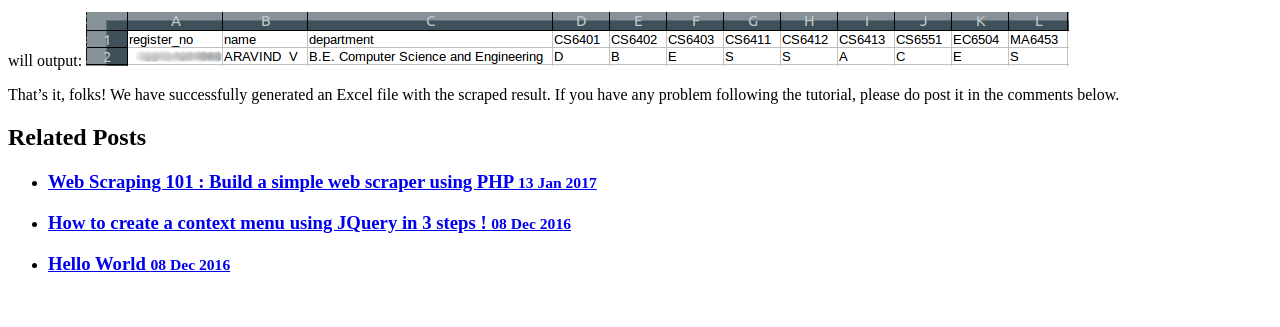
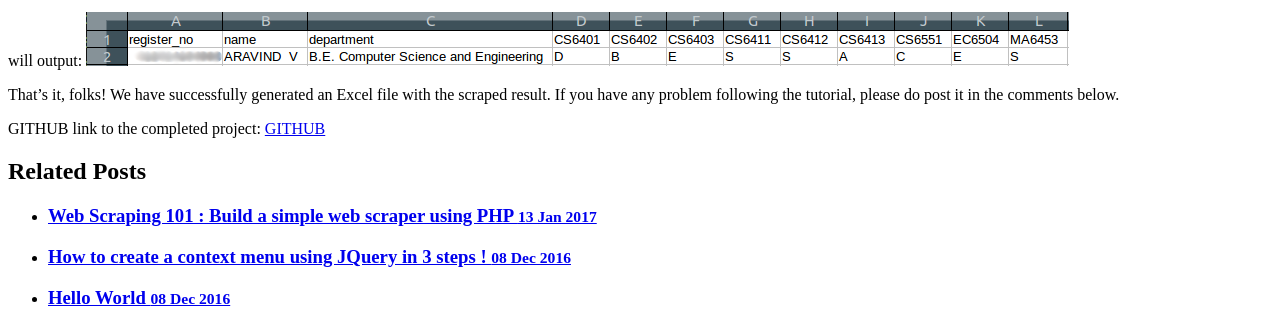
Before and after one commit to AravindVasudev/AravindVasudev.github.io, a Jekyll site: the page built from _posts/2017-01-14-web-scraping-101-part2.md, in a window 1280 px wide and 900 px high, scrolled down 3694 px, cut to the strip 573-900 px from the top of the window. Built offline with Jekyll 4.4.1, drawn with Linux system fonts in a browser that asks for light colours; Markdown is read by kramdown in place of the engine named in the settings; comment, search, counter and statistics services are not loaded; before the commit the page ends 4560 px from its top, so only the background shows below that.

Commit message:
Added Github Link to the Web Scraper post

```diff
--- a/_posts/2017-01-14-web-scraping-101-part2.md
+++ b/_posts/2017-01-14-web-scraping-101-part2.md
@@ -138,3 +138,5 @@ will output:
 That's it, folks! We have successfully generated an Excel file with the scraped
 result. If you have any problem following the tutorial, please do post it in the
 comments below.
+
+GITHUB link to the completed project: [GITHUB](https://github.com/AravindVasudev/AUScraper)
```
